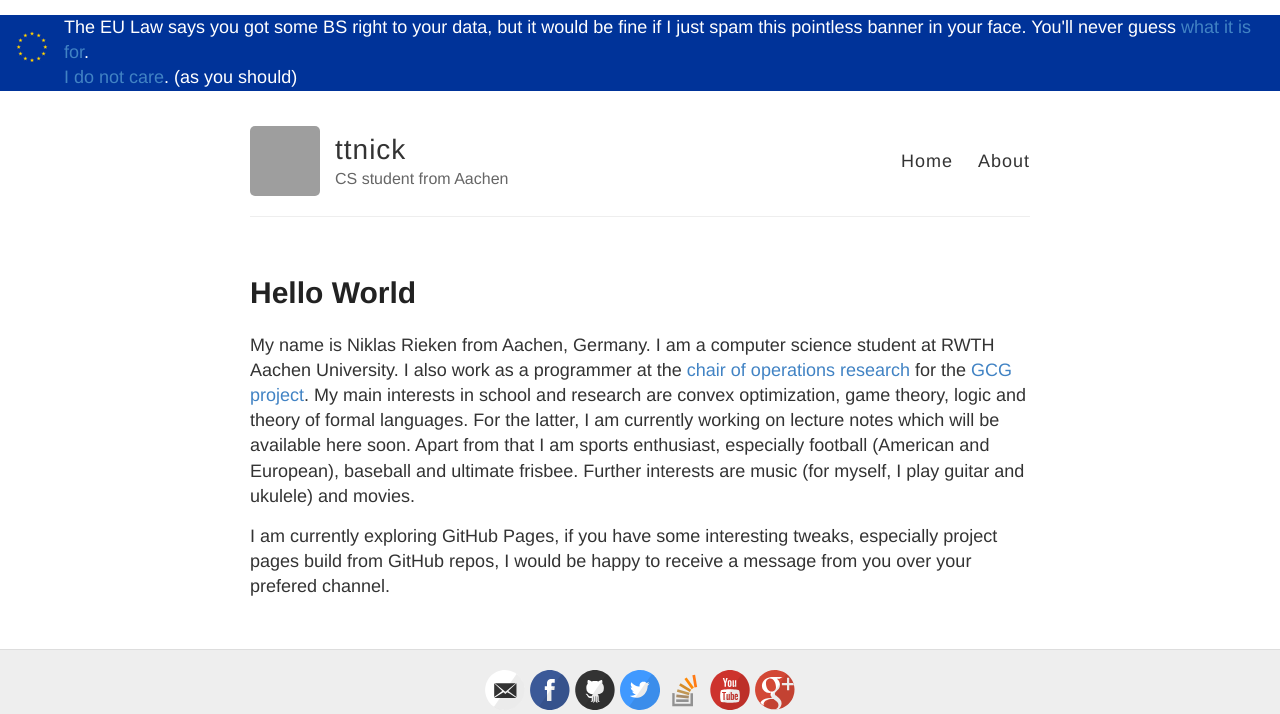
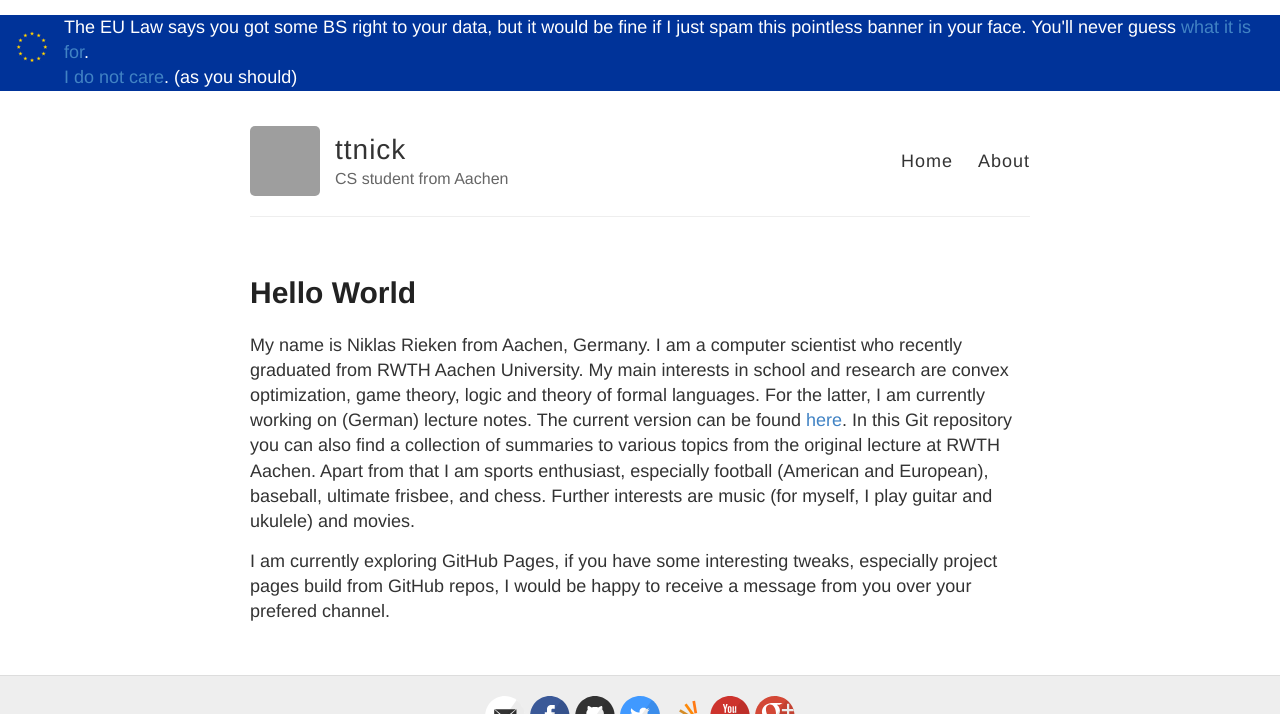
Before and after one commit to ttnick/ttnick.github.io, a Jekyll site: the page built from index.md, in a window 1280 px wide, cut to the strip 0-714 px from the top of the page. Built offline with Jekyll 4.4.1, drawn with Linux system fonts in a browser that asks for light colours; our own code applies the rules of GitHub Pages for plain Markdown files; grey boxes are pictures that could not be loaded.

Commit message:
updated information according to life

```diff
--- a/index.md
+++ b/index.md
@@ -2,14 +2,16 @@
 layout: default
 ---
 # Hello World
-My name is Niklas Rieken from Aachen, Germany. I am a computer science student
-at RWTH Aachen University. I also work as a programmer at the [chair of operations research](http://www.or.rwth-aachen.de)
-for the [GCG project](http://www.or.rwth-aachen.de/gcg). My main interests in
-school and research are convex optimization, game theory, logic and theory of formal
-languages. For the latter, I am currently working on lecture notes which will
-be available here soon. Apart from that I am sports enthusiast, especially
-football (American and European), baseball and ultimate frisbee. Further
-interests are music (for myself, I play guitar and ukulele) and movies.
+My name is Niklas Rieken from Aachen, Germany. I am a computer scientist who
+recently graduated from RWTH Aachen University. My main interests in school
+and research are convex optimization, game theory, logic and theory of formal
+languages. For the latter, I am currently working on (German) lecture notes.
+The current version can be found [here](http://git.rwth-aachen.de/niklas.rieken/tcs_pdfs/FoSAP/Skript).
+In this Git repository you can also find a collection of summaries to various
+topics from the original lecture at RWTH Aachen. Apart from that I am sports
+enthusiast, especially football (American and European), baseball, ultimate
+frisbee, and chess. Further interests are music (for myself, I play guitar and
+ukulele) and movies.
 
 I am currently exploring GitHub Pages, if you have some interesting tweaks,
 especially project pages build from GitHub repos, I would be happy to receive
```
Also changed, not shown: about.md (+4 -5 lines), privacy.md (+1 -2 lines), 1 other file.
